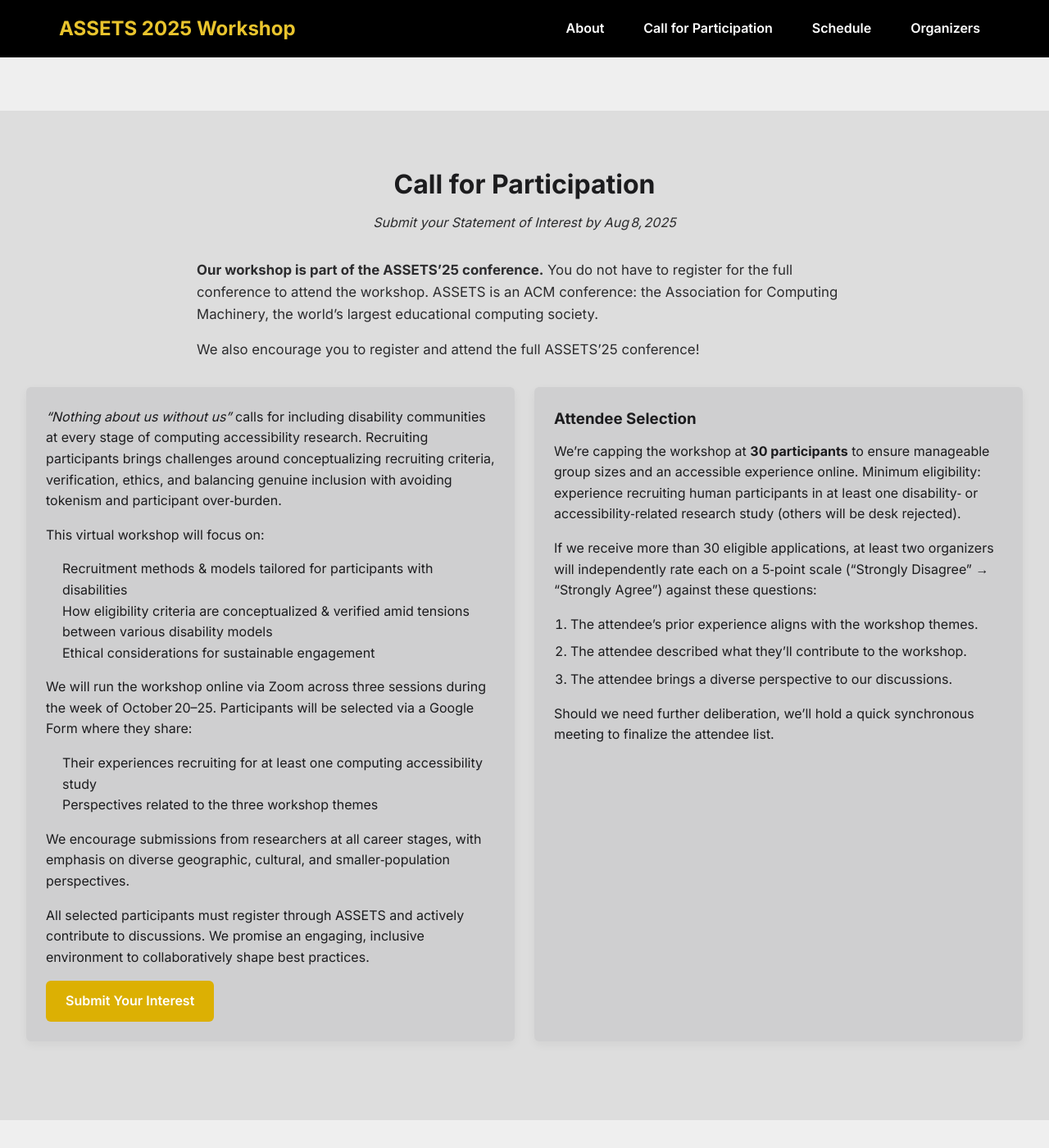
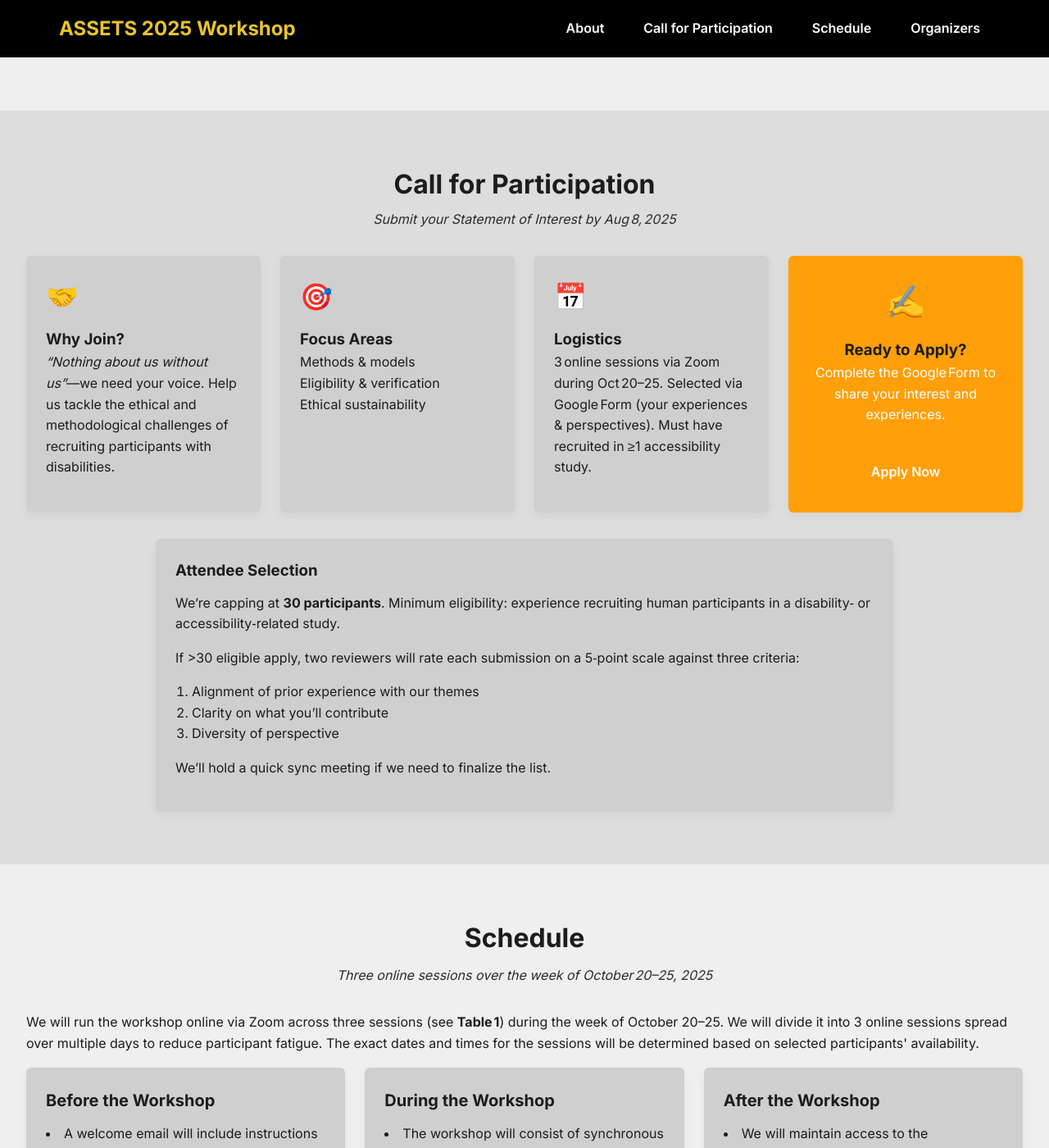
Before and after one commit to assets-recruitment-2025/assets-recruitment-2025.github.io, a Jekyll site: the page built from index.md, in a window 1280 px wide and 1400 px high, scrolled down 1038 px. Shown: the whole window at 82% size. Built offline with Jekyll 4.4.1, drawn with Linux system fonts in a browser that asks for light colours.

Commit message:
Call for Participation

```diff
--- a/assets/css/style.css
+++ b/assets/css/style.css
@@ -488,44 +488,77 @@ img {
   text-align: center;
 }
 
-/* CALL FOR PARTICIPATION – two‑column layout */
-.call-intro {
-  max-width: 800px;
+/* —— Call for Participation: engaging grid cards —— */
+.call-for-participation {
+  background: var(--clr-bg);
+}
+.call-for-participation .call-header {
+  text-align: center;
+  max-width: 700px;
   margin: 0 auto 2rem;
-  font-size: 1.05rem;
+}
+.call-for-participation .call-header .section-heading {
+  margin-bottom: 0.25rem;
+}
+.call-for-participation .call-header .section-subheading {
   color: var(--clr-text-muted);
 }
 
-.call-grid {
+/* 2×2 card grid */
+.call-for-participation .call-grid {
   display: grid;
-  grid-template-columns: repeat(auto-fit, minmax(320px, 1fr));
+  grid-template-columns: repeat(auto-fit, minmax(240px,1fr));
   gap: var(--gap);
   margin-bottom: 2rem;
 }
 
-.call-details,
-.attendee-selection {
+/* Base card styling */
+.call-for-participation .call-card {
   background: var(--clr-surface);
   padding: 1.5rem;
   border-radius: var(--radius);
   box-shadow: 0 4px 12px rgba(0,0,0,0.05);
+  position: relative;
+  transition: transform 0.2s, box-shadow 0.2s;
+}
+.call-for-participation .call-card:hover {
+  transform: translateY(-4px);
+  box-shadow: 0 8px 20px rgba(0,0,0,0.1);
 }
 
-.call-details ul,
-.attendee-selection ol {
+/* Card icon */
+.call-for-participation .call-card-icon {
+  font-size: 2rem;
+  margin-bottom: 0.75rem;
+}
+
+/* CTA card special styling */
+.call-for-participation .call-card--cta {
+  text-align: center;
+  background: var(--clr-accent);
+  color: #fff;
+}
+.call-for-participation .call-card--cta .call-card-icon {
+  font-size: 2.5rem;
+}
+.call-for-participation .call-card--cta .btn {
+  margin-top: 1rem;
+}
+
+/* Attendee selection panel */
+.call-for-participation .selection-panel {
+  background: var(--clr-surface);
+  padding: 1.5rem;
+  border-radius: var(--radius);
+  box-shadow: 0 4px 12px rgba(0,0,0,0.05);
+  max-width: 900px;
+  margin: 0 auto;
+}
+.call-for-participation .selection-panel h3 {
+  margin-top: 0;
+  margin-bottom: 0.75rem;
+}
+.call-for-participation .selection-panel ol {
   margin: 1rem 0;
   padding-left: 1.25rem;
 }
-
-.attendee-selection h3 {
-  margin-top: 0;
-  margin-bottom: 0.75rem;
-}
-
-.attendee-selection ol {
-  list-style: decimal;
-}
-
-.attendee-selection ol li {
-  margin-bottom: 0.5rem;
-}
--- a/index.md
+++ b/index.md
@@ -44,67 +44,83 @@ permalink: /
 <!-- CALL FOR PARTICIPATION -->
 <section
   id="participate"
-  class="section section-light"
+  class="section section-light call-for-participation"
   aria-labelledby="participate-heading"
 >
-  <h2 id="participate-heading" class="section-heading">
-    Call for Participation
-  </h2>
-  <p class="section-subheading">
-    Submit your Statement of Interest by <time datetime="2025-08-08">Aug 8, 2025</time>
-  </p>
-
-  <!-- workshop-at-conference intro -->
-  <div class="call-intro">
-    <p>
-      <strong>Our workshop is part of the ASSETS’25 conference.</strong>
-      You do not have to register for the full conference to attend the workshop.
-      ASSETS is an ACM conference: the Association for Computing Machinery, the
-      world’s largest educational computing society.
-    </p>
-    <p>
-      We also encourage you to register and attend the full ASSETS’25
-      conference!
+  <div class="call-header">
+    <h2 id="participate-heading" class="section-heading">Call for Participation</h2>
+    <p class="section-subheading">
+      Submit your Statement of Interest by <time datetime="2025-08-08">Aug 8, 2025</time>
     </p>
   </div>
 
-  <!-- main call content & attendee selection side by side -->
   <div class="call-grid">
-    <!-- left: call details -->
-    <div class="call-details">
-      <p><em>“Nothing about us without us”</em> calls for including disability communities at every stage of computing accessibility research. Recruiting participants brings challenges around conceptualizing recruiting criteria, verification, ethics, and balancing genuine inclusion with avoiding tokenism and participant over‑burden.</p>
-      <p>This virtual workshop will focus on:</p>
+    <!-- Card 1: Why Join -->
+    <div class="call-card">
+      <div class="call-card-icon">🤝</div>
+      <h3>Why Join?</h3>
+      <p>
+        <em>“Nothing about us without us”</em>—we need your voice. Help us tackle the
+        ethical and methodological challenges of recruiting participants with disabilities.
+      </p>
+    </div>
+
+    <!-- Card 2: Focus Areas -->
+    <div class="call-card">
+      <div class="call-card-icon">🎯</div>
+      <h3>Focus Areas</h3>
       <ul>
-        <li>Recruitment methods & models tailored for participants with disabilities</li>
-        <li>How eligibility criteria are conceptualized & verified amid tensions between various disability models</li>
-        <li>Ethical considerations for sustainable engagement</li>
+        <li>Methods & models</li>
+        <li>Eligibility & verification</li>
+        <li>Ethical sustainability</li>
       </ul>
-      <p>We will run the workshop online via Zoom across three sessions during the week of October 20–25. Participants will be selected via a Google Form where they share:</p>
-      <ul>
-        <li>Their experiences recruiting for at least one computing accessibility study</li>
-        <li>Perspectives related to the three workshop themes</li>
-      </ul>
-      <p>We encourage submissions from researchers at all career stages, with emphasis on diverse geographic, cultural, and smaller‑population perspectives.</p>
-      <p>All selected participants must register through ASSETS and actively contribute to discussions. We promise an engaging, inclusive environment to collaboratively shape best practices.</p>
-      <a class="btn btn-secondary" href="{{ '/participate/' | relative_url }}">
-        Submit Your Interest
+    </div>
+
+    <!-- Card 3: Logistics -->
+    <div class="call-card">
+      <div class="call-card-icon">📅</div>
+      <h3>Logistics</h3>
+      <p>
+        3 online sessions via Zoom during Oct 20–25.
+        Selected via Google Form (your experiences & perspectives).
+        Must have recruited in ≥1 accessibility study.
+      </p>
+    </div>
+
+    <!-- Card 4: Apply Now -->
+    <div class="call-card call-card--cta">
+      <div class="call-card-icon">✍️</div>
+      <h3>Ready to Apply?</h3>
+      <p>Complete the Google Form to share your interest and experiences.</p>
+      <a
+        class="btn btn-primary btn-lg"
+        href="{{ '/participate/' | relative_url }}"
+      >
+        Apply Now
       </a>
     </div>
+  </div>
 
-    <!-- right: attendee selection -->
-    <div class="attendee-selection">
-      <h3>Attendee Selection</h3>
-      <p>We’re capping the workshop at <strong>30 participants</strong> to ensure manageable group sizes and an accessible experience online. Minimum eligibility: experience recruiting human participants in at least one disability‑ or accessibility‑related research study (others will be desk rejected).</p>
-      <p>If we receive more than 30 eligible applications, at least two organizers will independently rate each on a 5‑point scale (“Strongly Disagree” → “Strongly Agree”) against these questions:</p>
-      <ol>
-        <li>The attendee’s prior experience aligns with the workshop themes.</li>
-        <li>The attendee described what they’ll contribute to the workshop.</li>
-        <li>The attendee brings a diverse perspective to our discussions.</li>
-      </ol>
-      <p>Should we need further deliberation, we’ll hold a quick synchronous meeting to finalize the attendee list.</p>
-    </div>
+  <!-- Attendee selection below (full‑width) -->
+  <div class="selection-panel">
+    <h3>Attendee Selection</h3>
+    <p>
+      We’re capping at <strong>30 participants</strong>. Minimum eligibility:
+      experience recruiting human participants in a disability‑ or accessibility‑related study.
+    </p>
+    <p>
+      If >30 eligible apply, two reviewers will rate each submission on a 5‑point scale
+      against three criteria:
+    </p>
+    <ol>
+      <li>Alignment of prior experience with our themes</li>
+      <li>Clarity on what you’ll contribute</li>
+      <li>Diversity of perspective</li>
+    </ol>
+    <p>We’ll hold a quick sync meeting if we need to finalize the list.</p>
   </div>
 </section>
+
 
 <!-- SCHEDULE -->
 <section
```
